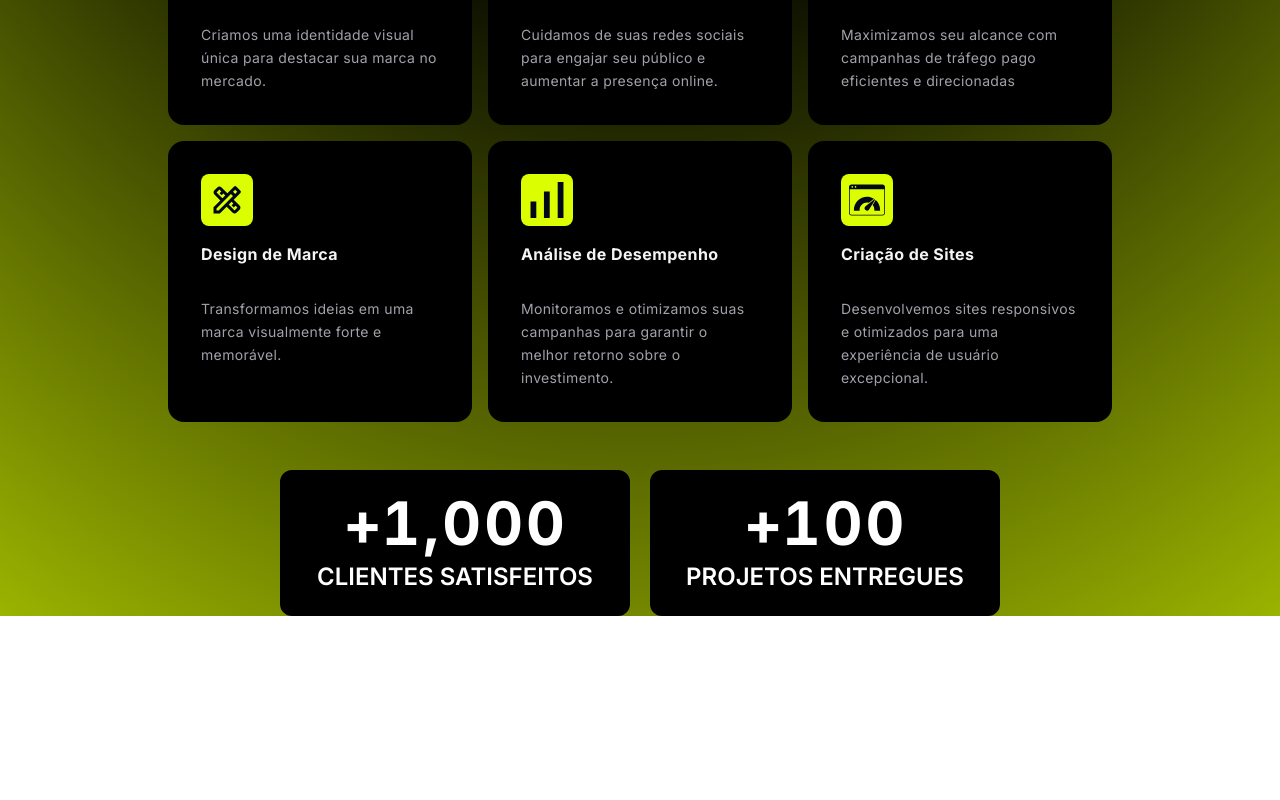
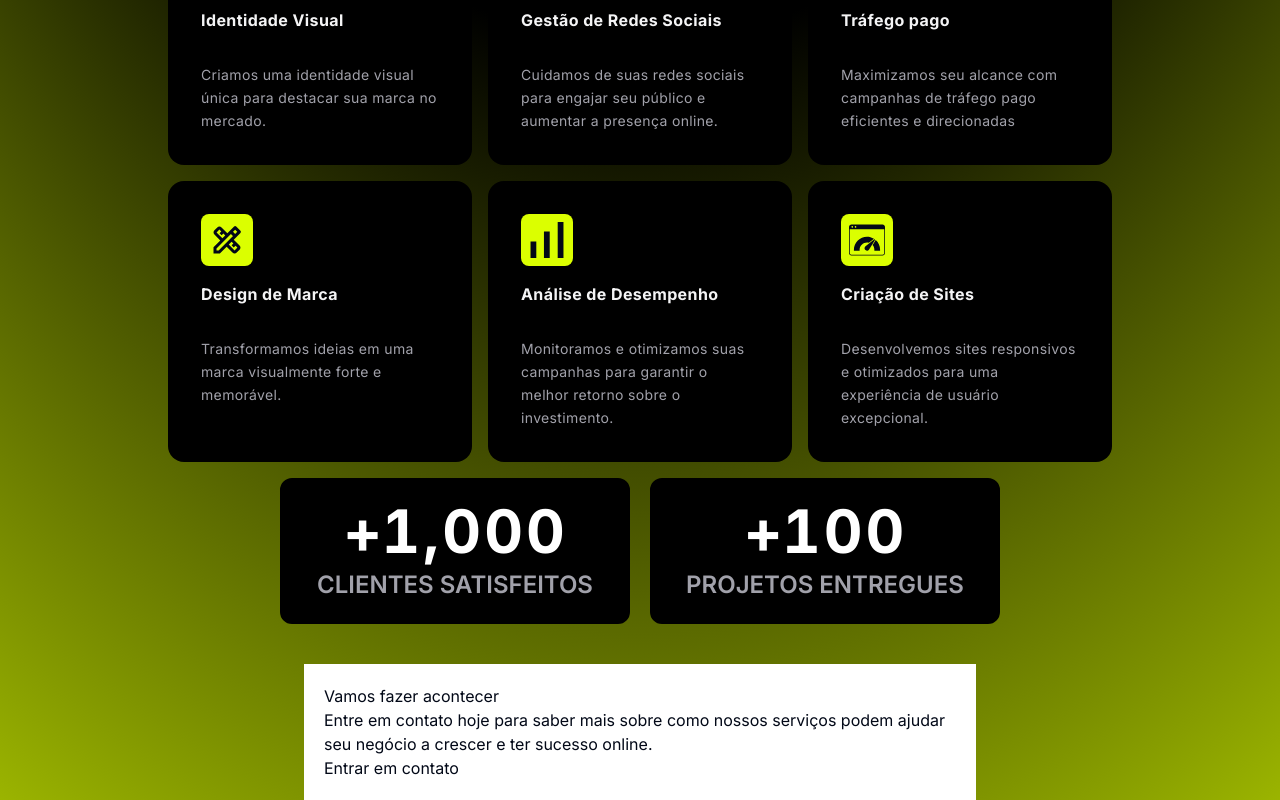
Before and after one commit to reggidev/modeon-webpage, a Next.js app: page / in a window 1280 px wide. Shown: the part 1103-1903 px from the top of the page. Before the commit the page ends 1719 px from the top, so only its background shows below. Built offline with nearby package versions, Linux system fonts and the light colour scheme.

Commit message:
feat: ensure cards are showing correct in mobile

```diff
--- a/app/_components/CardsServices.tsx
+++ b/app/_components/CardsServices.tsx
@@ -1,8 +1,9 @@
 import { ServiceInfo } from "./ServiceInfo"
+import NumberTicker from "./NumberTicker"
 
 const CardServices = () => {
   return (
-    <div className="flex flex-col items-center justify-center">
+    <div className="flex flex-col items-center justify-center py-10">
       <h3 className="section-title">Serviços</h3>
       <p className="section-description">
         O que oferecemos para sua empresa...
@@ -11,6 +12,9 @@ const CardServices = () => {
       <div>
         <ServiceInfo />
       </div>
+
+      {/* NUMBER TICKER */}
+      <NumberTicker />
     </div>
   )
 }
--- /dev/null
+++ b/app/_components/Contato.tsx
@@ -0,0 +1,14 @@
+const ContatoSection = () => {
+  return (
+    <div className="mx-auto max-w-2xl bg-white p-5">
+      <span>Vamos fazer acontecer</span>
+      <p>
+        Entre em contato hoje para saber mais sobre como nossos serviços podem
+        ajudar seu negócio a crescer e ter sucesso online.
+      </p>
+      <button>Entrar em contato</button>
+    </div>
+  )
+}
+
+export default ContatoSection
--- a/app/_components/NumberTicker.tsx
+++ b/app/_components/NumberTicker.tsx
@@ -4,16 +4,16 @@ import NumberTickerProjects from "./others/number-ticker-projects"
 const NumberTicker = () => {
   return (
     <div className="flex flex-col items-center justify-center gap-5 md:flex-row">
-      <div className="flex min-w-[350px] max-w-[350px] flex-col items-center justify-center rounded-xl border-[3px] border-solid border-black bg-[#000] py-5 text-white transition-all duration-300 hover:border-white hover:shadow-white_color">
+      <div className="flex min-w-[350px] max-w-[350px] flex-col items-center justify-center rounded-xl border-[3px] border-solid border-black bg-black py-5 text-white transition-all duration-300 hover:border-white hover:shadow-white_color">
         <NumberTickerClient />
-        <p className="mt-2 text-2xl font-semibold uppercase">
+        <p className="mt-2 text-xl font-semibold uppercase text-zinc-400 md:text-2xl">
           Clientes satisfeitos
         </p>
       </div>
 
-      <div className="flex min-w-[350px] max-w-[350px] flex-col items-center justify-center rounded-xl border-[3px] border-solid border-black bg-[#000] py-5 text-white transition-all duration-300 hover:border-white hover:shadow-white_color">
+      <div className="flex min-w-[350px] max-w-[350px] flex-col items-center justify-center rounded-xl border-[3px] border-solid border-black bg-black py-5 text-white transition-all duration-300 hover:border-white hover:shadow-white_color">
         <NumberTickerProjects />
-        <p className="mt-2 text-2xl font-semibold uppercase">
+        <p className="mt-2 text-xl font-semibold uppercase text-zinc-400 md:text-2xl">
           Projetos entregues
         </p>
       </div>
--- a/app/_components/ui/card-hover-effect.tsx
+++ b/app/_components/ui/card-hover-effect.tsx
@@ -18,7 +18,7 @@ export const HoverEffect = ({
   return (
     <div
       className={cn(
-        "grid grid-cols-1 py-10 md:grid-cols-2 lg:grid-cols-3",
+        "grid grid-cols-1 pb-2 pt-10 md:grid-cols-2 lg:grid-cols-3",
         className,
       )}
     >
--- a/app/page.tsx
+++ b/app/page.tsx
@@ -1,7 +1,7 @@
 import CardServices from "./_components/CardsServices"
+import ContatoSection from "./_components/Contato"
 import MainTitle from "./_components/MainTitle"
 import NavBar from "./_components/NavBar"
-import NumberTicker from "./_components/NumberTicker"
 
 export default function Home() {
   return (
@@ -11,7 +11,7 @@ export default function Home() {
         <main>
           <MainTitle />
           <CardServices />
-          <NumberTicker />
+          <ContatoSection />
         </main>
       </div>
     </>
--- a/tailwind.config.ts
+++ b/tailwind.config.ts
@@ -66,7 +66,7 @@ const config = {
       boxShadow: {
         main_color: "0 0 20px -4px #DBFF00",
         dark_color: "inset 0 0 20px -4px #000",
-        white_color: "inset 0 0 20px -4px #fff",
+        white_color: "inset 0 0 15px -4px #fff",
       },
       borderRadius: {
         lg: "var(--radius)",
```
